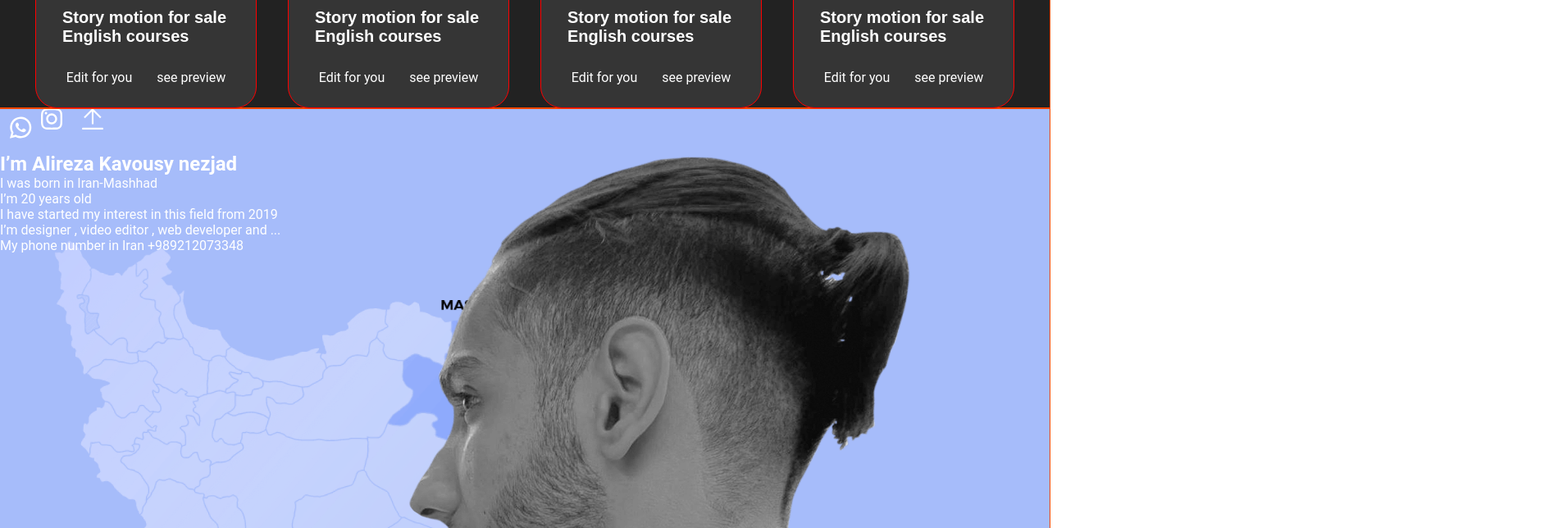
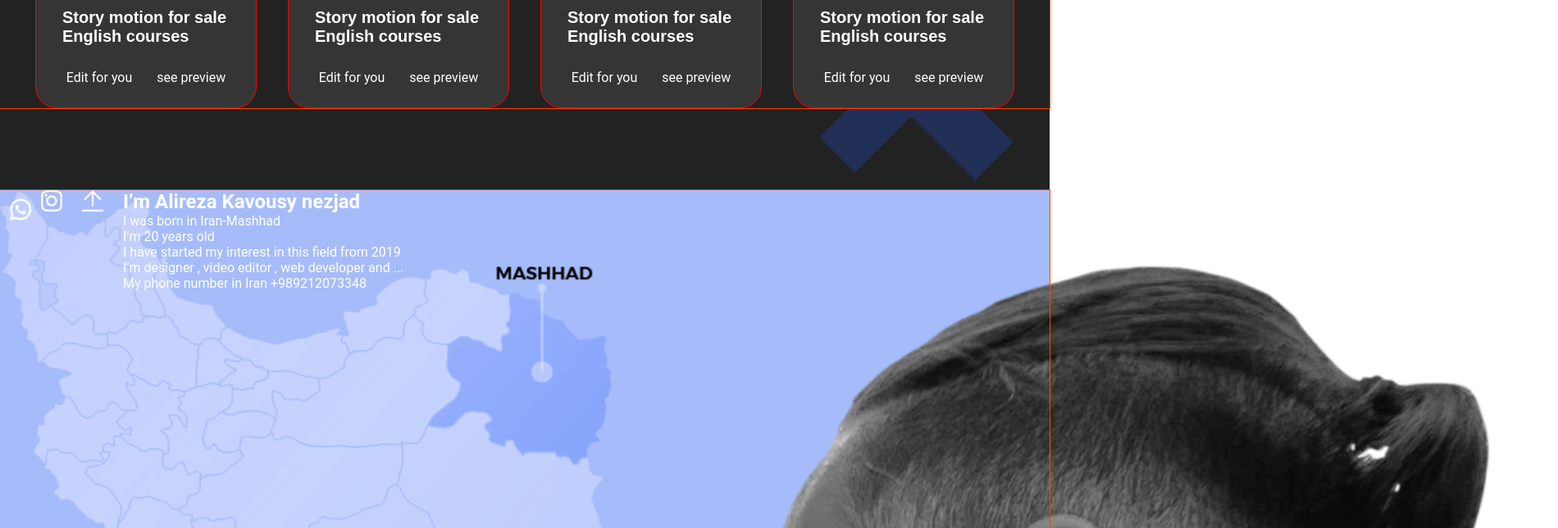
Before and after one commit to hadsome-Droid/portfolio-15-project, a React app: page / in a window 1280 px wide. Shown: the part 1840-2484 px from the top of the page at 82% size, 1900 px wide, since content can reach past the window. Built offline with nearby package versions, Linux system fonts and the light colour scheme; a web font is replaced by a local one.

Commit message:
refactor Projects and About block

```diff
--- a/src/layout/sections/about/About.tsx
+++ b/src/layout/sections/about/About.tsx
@@ -11,7 +11,6 @@ export const About = () => {
         <StyledAbout>
             <Container>
                 <FlexWrapper>
-                    <div>
                         <FlexWrapper>
                             <a href=""><Icon iconId={'wa-white'} viewBox={'2 3 87 87'}/></a>
                             <a href=""><Icon iconId={'instagram'}/></a>
@@ -28,22 +27,67 @@ export const About = () => {
                                 <li>My phone number in Iran +989212073348</li>
                             </ul>
                         </FlexWrapper>
-                    </div>
-                    <img src={PhotoAbout} alt=""/>
                 </FlexWrapper>
+                {/*<WrapperImage>*/}
+                {/*    <img src={Map} alt="#"/>*/}
+                {/*    <img src={PhotoAbout} alt="#"/>*/}
+                {/*</WrapperImage>*/}
             </Container>
         </StyledAbout>
     );
 };
 
 const StyledAbout = styled.section`
-  max-height: 946px;
-  background-color: #A6BCFA;
-  background-image: url(${Map});
-  background-position: 66px, 517px, 67px, 42px;
-  background-repeat: no-repeat;
-  background-size: 676px, 624px;
+  //min-height: 946px;
+
+
+  ${Container} {
+    position: relative;
+    height: 946px;
+    background-color: #A6BCFA;
+
+    z-index: 0;
+
+    &:before{
+      content: '';
+      position: absolute;
+      display: inline-block;
+      width: 800px;
+      height: 800px;
+      background-image: url(${Map});
+      background-repeat: no-repeat;
+      background-size: cover;
+      //top: 70px;
+      //left: 41px;
+      z-index: -1;
+    }
+
+    &:after {
+      content: '';
+      position: absolute;
+      display: block;
+      width: 100%;
+      height: 100%;
+      background-image: url(${PhotoAbout});
+      background-repeat: no-repeat;
+      background-size: cover;
+
+      top: 0;
+      left: 620px;
+      z-index: -1;
+    }
+  }
 `
+// const WrapperImage = styled.div`
+//   display: flex;
+//   overflow: hidden;
+//
+//
+//   img {
+//     width: 100%;
+//     height: 100%;
+//   }
+// `
 const StyledAboutTitle = styled.h2`
 
 `
--- a/src/layout/sections/projects/Projects.tsx
+++ b/src/layout/sections/projects/Projects.tsx
@@ -11,8 +11,47 @@ import {Container} from "../../../components/Container";
 import {Title} from "../../../components/title/Title";
 import Dots from "../../../assets/images/Dots.png"
 import {theme} from "../../../styles/Theme";
+import Plaus from "../../../assets/images/+.svg"
+import {Icon} from "../../../components/icon/Icon";
 
 const projectItems = ['Story', 'Post', 'Banner', 'Trailer', 'Design', 'More']
+
+const projectData =[
+    {
+        src: Proj1,
+        projectInfo: 'Story motion for sale English courses'
+    },
+    {
+        src: Proj2,
+        projectInfo: 'Story motion for sale English courses'
+    },
+    {
+        src: Proj3,
+        projectInfo: 'Story motion for sale English courses'
+    },
+    {
+        src: Proj4,
+        projectInfo: 'Story motion for sale English courses'
+    },{
+        src: Proj1,
+        projectInfo: 'Story motion for sale English courses'
+    },
+    {
+        src: Proj2,
+        projectInfo: 'Story motion for sale English courses'
+    },
+    {
+        src: Proj3,
+        projectInfo: 'Story motion for sale English courses'
+    },
+    {
+        src: Proj4,
+        projectInfo: 'Story motion for sale English courses'
+    },
+
+]
+
+
 
 export const Projects = () => {
     return (
@@ -23,14 +62,11 @@ export const Projects = () => {
                     <Menu itemsMenu={projectItems}/>
                 </ProjectMenu>
                 <FlexWrapper content={'center'} wrap={'wrap'} gap={'38px'}>
-                    <Card src={Proj1} text={'Story motion for sale English courses'}/>
-                    <Card src={Proj2} text={'Story motion for sale English courses'}/>
-                    <Card src={Proj3} text={'Story motion for sale English courses'}/>
-                    <Card src={Proj4} text={'Story motion for sale English courses'}/>
-                    <Card src={Proj1} text={'Story motion for sale English courses'}/>
-                    <Card src={Proj2} text={'Story motion for sale English courses'}/>
-                    <Card src={Proj3} text={'Story motion for sale English courses'}/>
-                    <Card src={Proj4} text={'Story motion for sale English courses'}/>
+                    {projectData.map((p)=>{
+                        return (
+                            <Card src={p.src} text={p.projectInfo}/>
+                        )
+                    })}
                 </FlexWrapper>
             </Container>
         </StyledProjects>
@@ -38,6 +74,8 @@ export const Projects = () => {
 };
 
 const StyledProjects = styled.section`
+
+  padding-bottom: 100px;
   h2{
     padding-top: 60px;
     margin-bottom: 15px;
@@ -55,10 +93,24 @@ const StyledProjects = styled.section`
       height: 505px;
       background-image: url(${Dots});
       position: absolute;
-      //top: 10px;
       z-index: -1;
-      top: 88px;
-      left: 113px;
+      top: 90px;
+      left: 123px;
+    }
+
+    &:after{
+      content: '';
+      display: block;
+      width: 383px;
+      height: 346px;
+      background-image: url(${Plaus});
+      background-repeat: no-repeat;
+      background-size: 100%;
+      object-fit: cover;
+      position: absolute;
+      z-index: -1;
+      right: -26px;
+      bottom: -124px;
     }
   }
 `
```
